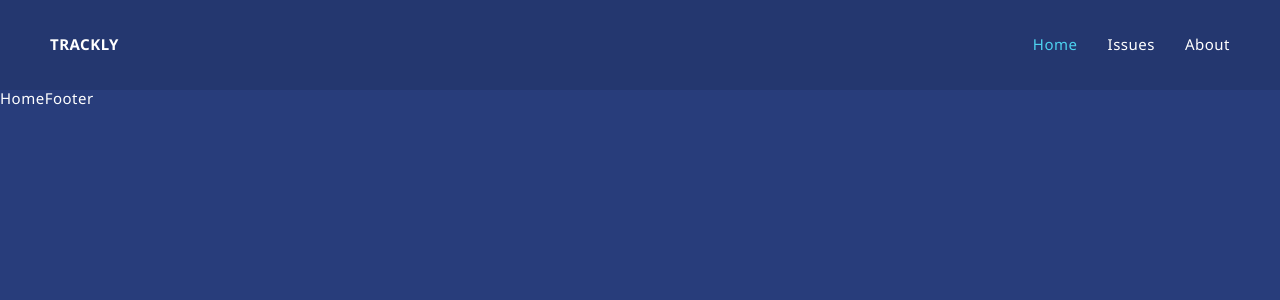
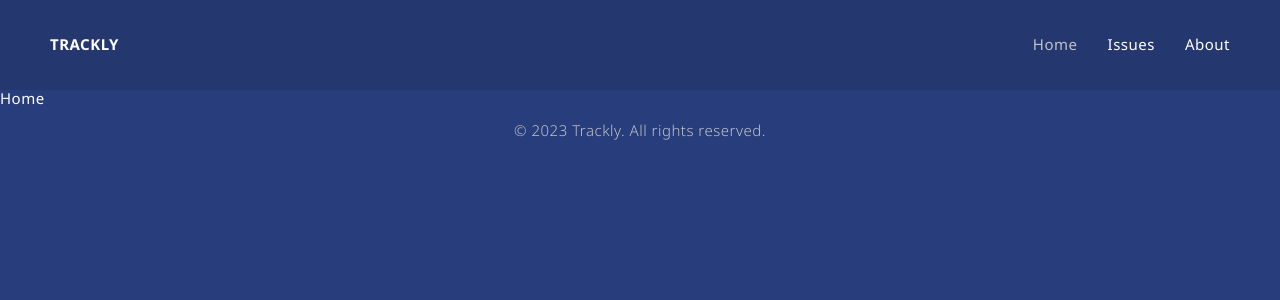
Before and after one commit to martanara/issue-tracker, a React (Create React App) app: page / in a window 1280 px wide. Shown: the top 300 px of the page. Built offline with nearby package versions, Linux system fonts and the light colour scheme.

Commit message:
add footer styles

```diff
--- a/src/components/Footer/Footer.tsx
+++ b/src/components/Footer/Footer.tsx
@@ -1,9 +1,13 @@
 
 import React from 'react';
 
+import "./styles.scss"
+
 const Footer = () => {
   return (
-    <>Footer</>
+    <div className="footer">
+      <p>&copy; 2023 Trackly. All rights reserved.</p>
+    </div>
   );
 };
 
--- /dev/null
+++ b/src/components/Footer/styles.scss
@@ -0,0 +1,12 @@
+@import "../../styles/settings.scss";
+
+.footer {
+    text-align: center;
+    min-height: 80px;
+
+    p {
+      font-size: 15px;
+      font-weight: 300;
+      color: $color-gray;
+    }
+}
--- a/src/components/Navbar/styles.scss
+++ b/src/components/Navbar/styles.scss
@@ -28,7 +28,7 @@
         }
 
         .link-active {
-            color: $color-baby-blue;
+            color: $color-gray;
         }
     }
 }
--- a/src/styles/settings.scss
+++ b/src/styles/settings.scss
@@ -1,6 +1,7 @@
 $color-white: #fff;
 $color-black: #000000;
 $color-light-gray: #f6f8fd;
+$color-gray: #c0c2c7;
 $color-dark-blue: #283d7b;
 $color-baby-blue: #4dd2ef;
 $color-dark-pink: #f43f85;
```
